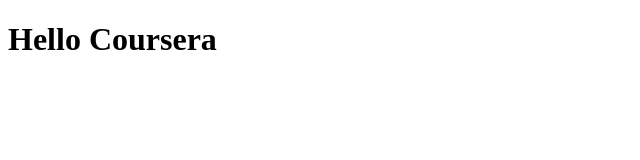
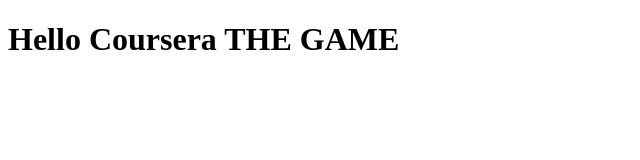
Before and after one commit to DALO-eng/Coursera-test, a plain HTML site: page index.html in a window 1280 px wide. Shown: the whole page, without its empty margins (0-640 px from the left). Drawn offline with Linux system fonts and the light colour scheme.

Commit message:
Small adition

```diff
--- a/index.html
+++ b/index.html
@@ -4,6 +4,6 @@
 	<title>Hello Coursera</title>
 </head>
 <body>
-	<h1>Hello Coursera</h1>
+	<h1>Hello Coursera THE GAME</h1>
 </body>
 </html>
```
